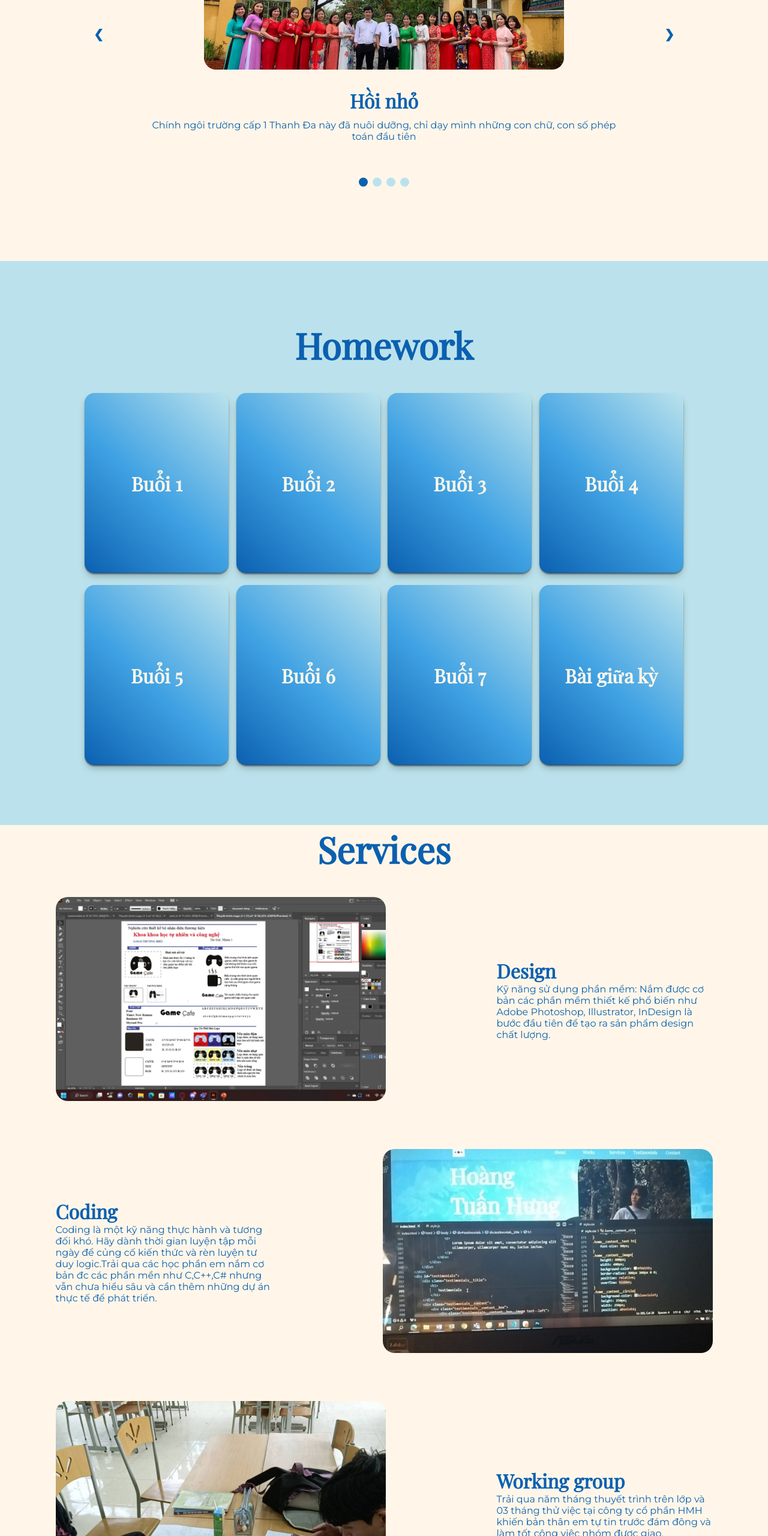
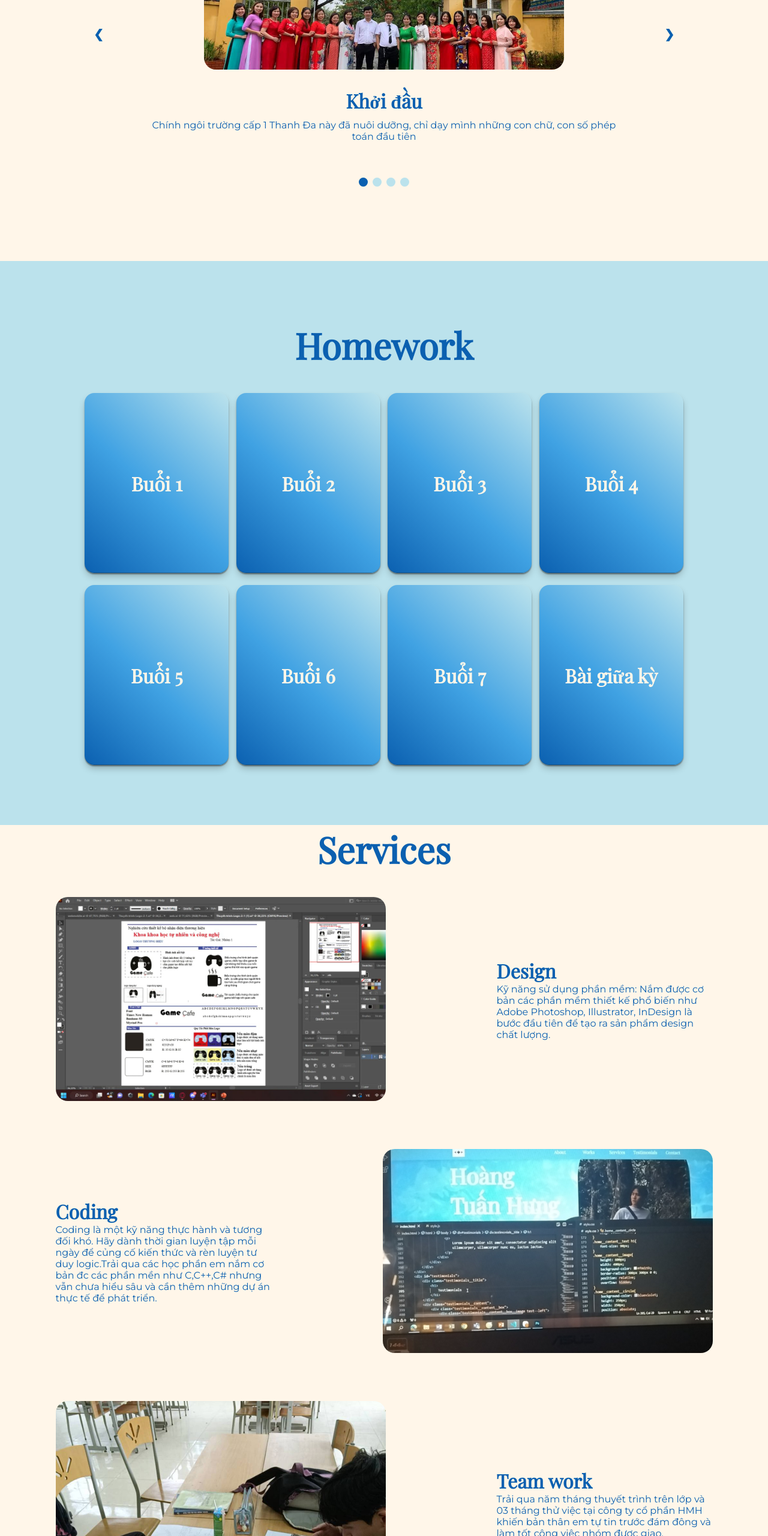
Before and after one commit to Hoanghung170120004/Baicuoiki, a plain HTML site: page index.html in a window 1280 px wide. Shown: the part 1580-4140 px from the top of the page at 60% size. Drawn offline with nearby package versions, Linux system fonts and the light colour scheme.

Commit message:
first commit

```diff
--- a/index.html
+++ b/index.html
@@ -145,7 +145,7 @@
                             <img src="Anhtruong1.jpg" style="width: 100%; transform: translateY(-20%);">
                         </div>
                         <div class="slideshow__content__text">
-                            <h1>Hồi nhỏ</h1>
+                            <h1>Khởi đầu</h1>
                             <p>
                                 Chính ngôi trường cấp 1 Thanh Đa này đã nuôi dưỡng, chỉ dạy mình những con chữ, con số phép toán đầu tiên
                             </p>
@@ -392,7 +392,7 @@
                 <div class="testimonials__content__box__text">
                     <div>
                         <h1>
-                            Working group
+                            Team work
                         </h1>
                         <p>
                             Trải qua năm tháng thuyết trình trên lớp và 03 tháng thử việc tại công ty cổ phần HMH khiến bản thân em tự tin trước đám đông và làm tốt công việc nhóm được giao.
```
